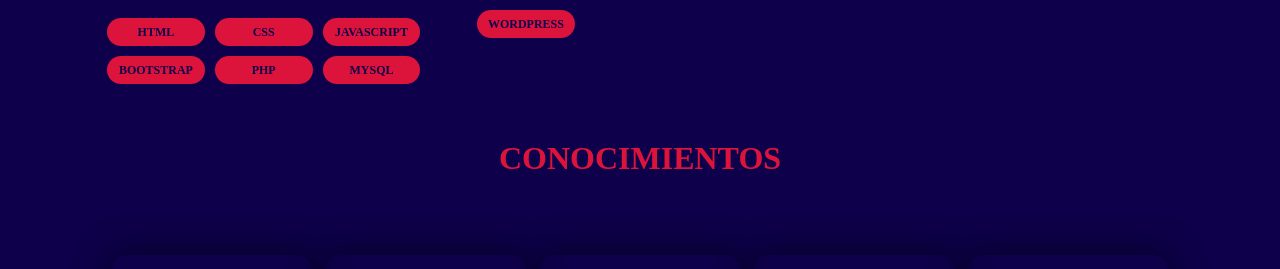
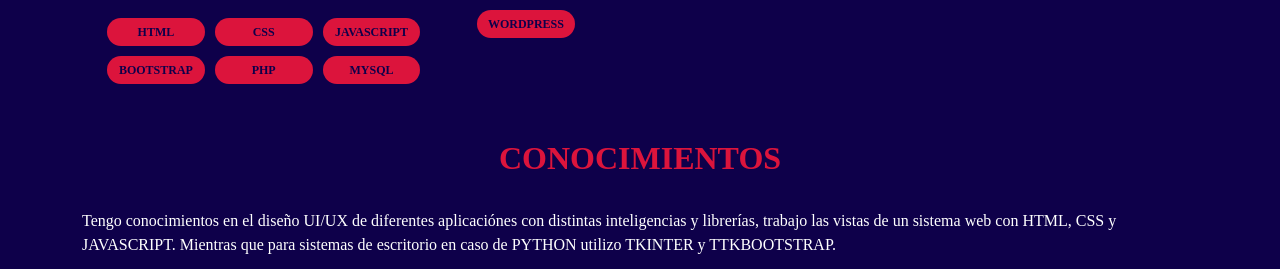
Before and after one commit to danielmedinaa/danielmedinaa.github.io, a plain HTML site: page index.html in a window 1280 px wide. Shown: the part 1157-1426 px from the top of the page. Drawn offline with nearby package versions, Linux system fonts and the light colour scheme; a web font is replaced by a local one.

Commit message:
Add files via upload

```diff
--- a/index.html
+++ b/index.html
@@ -80,7 +80,8 @@
         </div>
        </section>
        <section class="conocimientos container justify-content-center" id="conocimientos">
-        <h2>CONOCIMIENTOS</h2>
+        <h2>CONOCIMIENTOS</h2><br>
+        <p class="text-white">Tengo conocimientos en el diseño UI/UX de diferentes aplicaciónes con distintas inteligencias y librerías, trabajo las vistas de un sistema web con HTML, CSS y JAVASCRIPT. Mientras que para sistemas de escritorio en caso de PYTHON utilizo TKINTER y TTKBOOTSTRAP.</p>
         <div class="conocimientos-cont row justify-content-center">
           <div class="icon col-3 medina-center">
             <i class="fa-brands fa-html5"></i>
```
